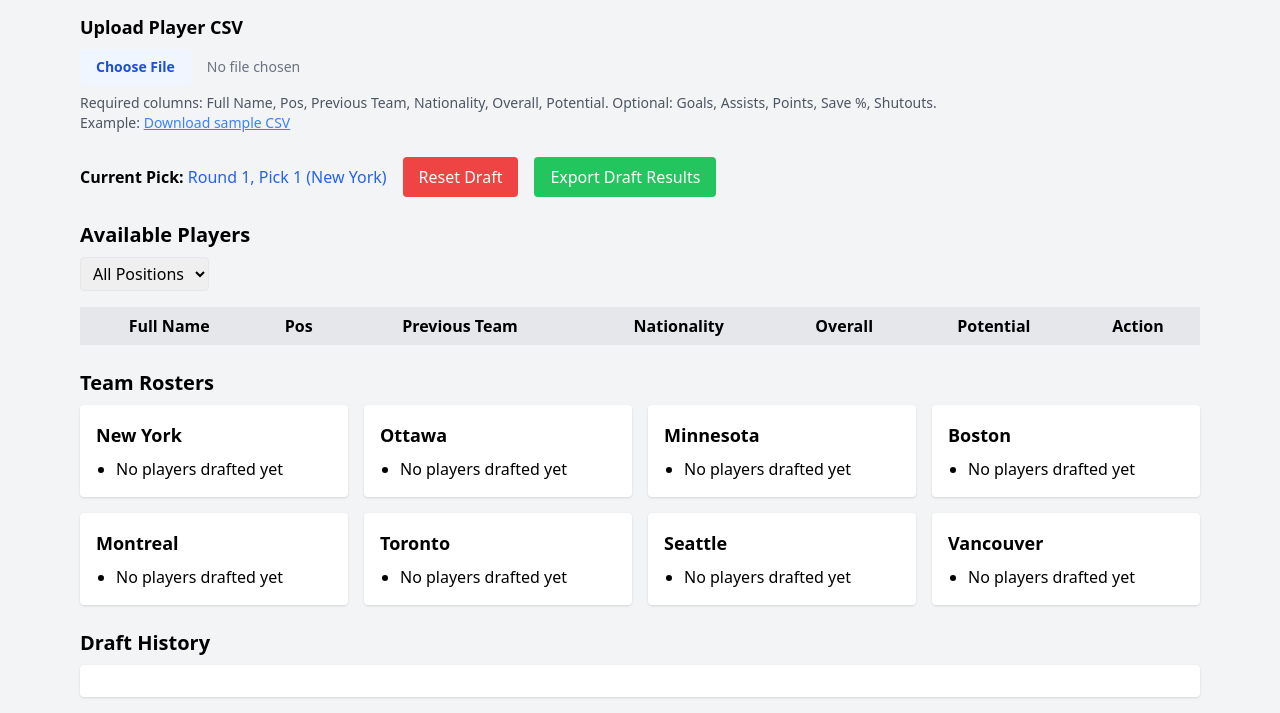
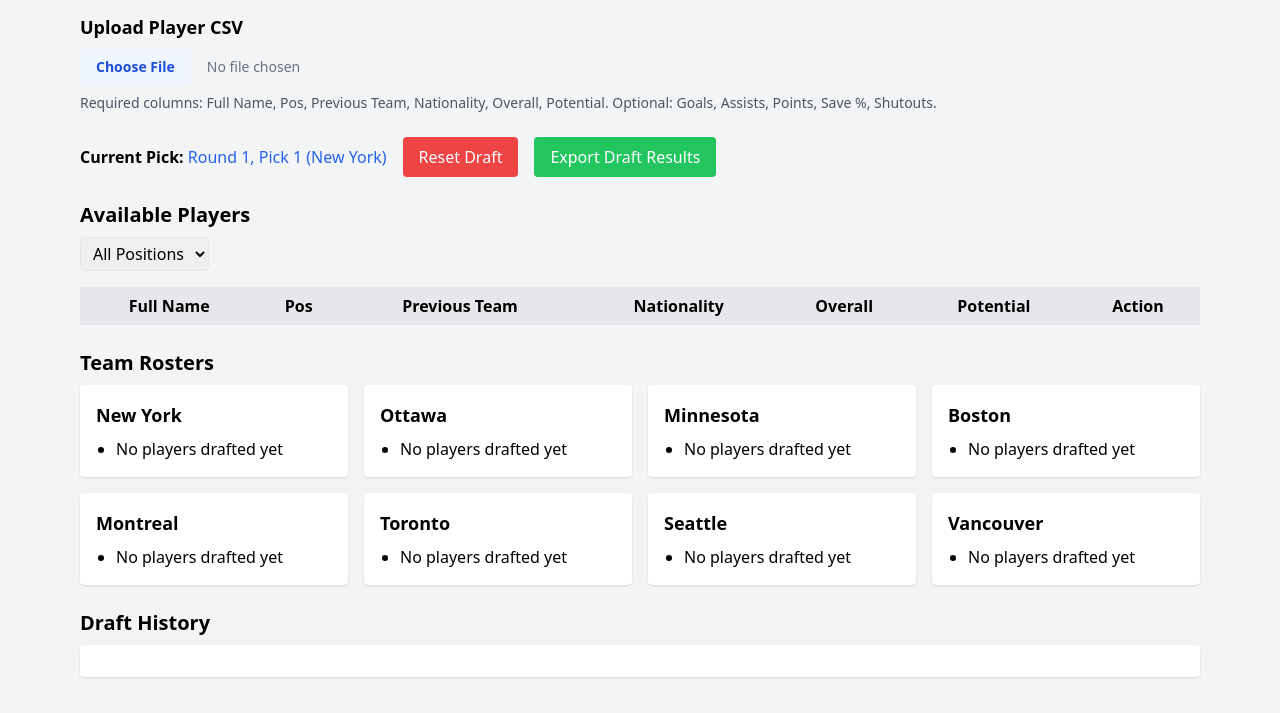
Before and after one commit to jeb326/PWHL-Entry-Draft-Tool, a plain HTML site: page index.html in a window 1280 px wide. Shown: the part 103-816 px from the top of the page. Drawn offline with nearby package versions, Linux system fonts and the light colour scheme.

Commit message:
Add files via upload

```diff
--- a/index.html
+++ b/index.html
@@ -60,7 +60,6 @@
         file:text-sm file:font-semibold file:bg-blue-50 file:text-blue-700
         hover:file:bg-blue-100">
       <p class="text-sm text-gray-600 mt-2">Required columns: Full Name, Pos, Previous Team, Nationality, Overall, Potential. Optional: Goals, Assists, Points, Save %, Shutouts.</p>
-      <p class="text-sm text-gray-600">Example: <a href="#sample-csv" class="text-blue-500 underline">Download sample CSV</a></p>
     </div>
 
     <!-- Draft Controls -->
```
